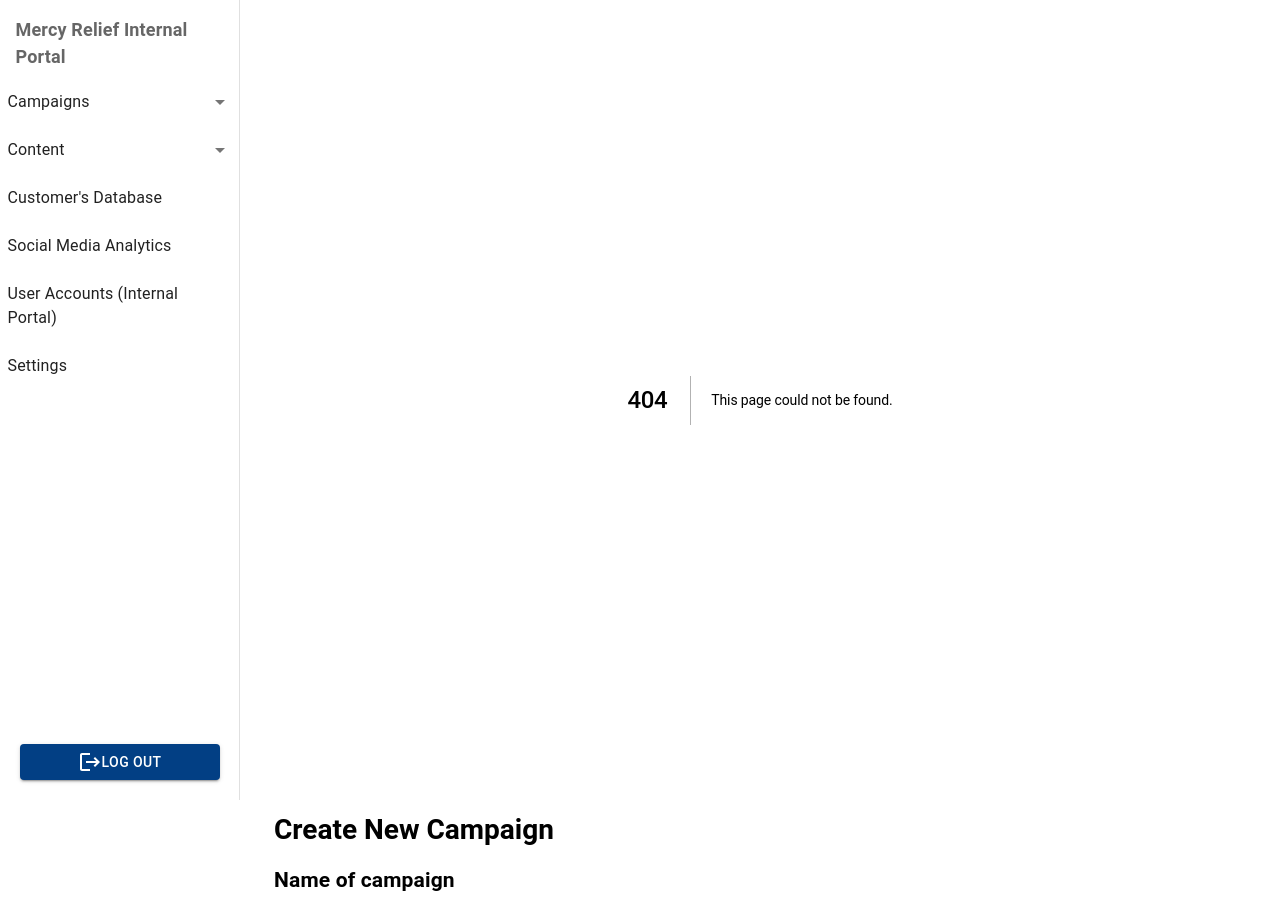
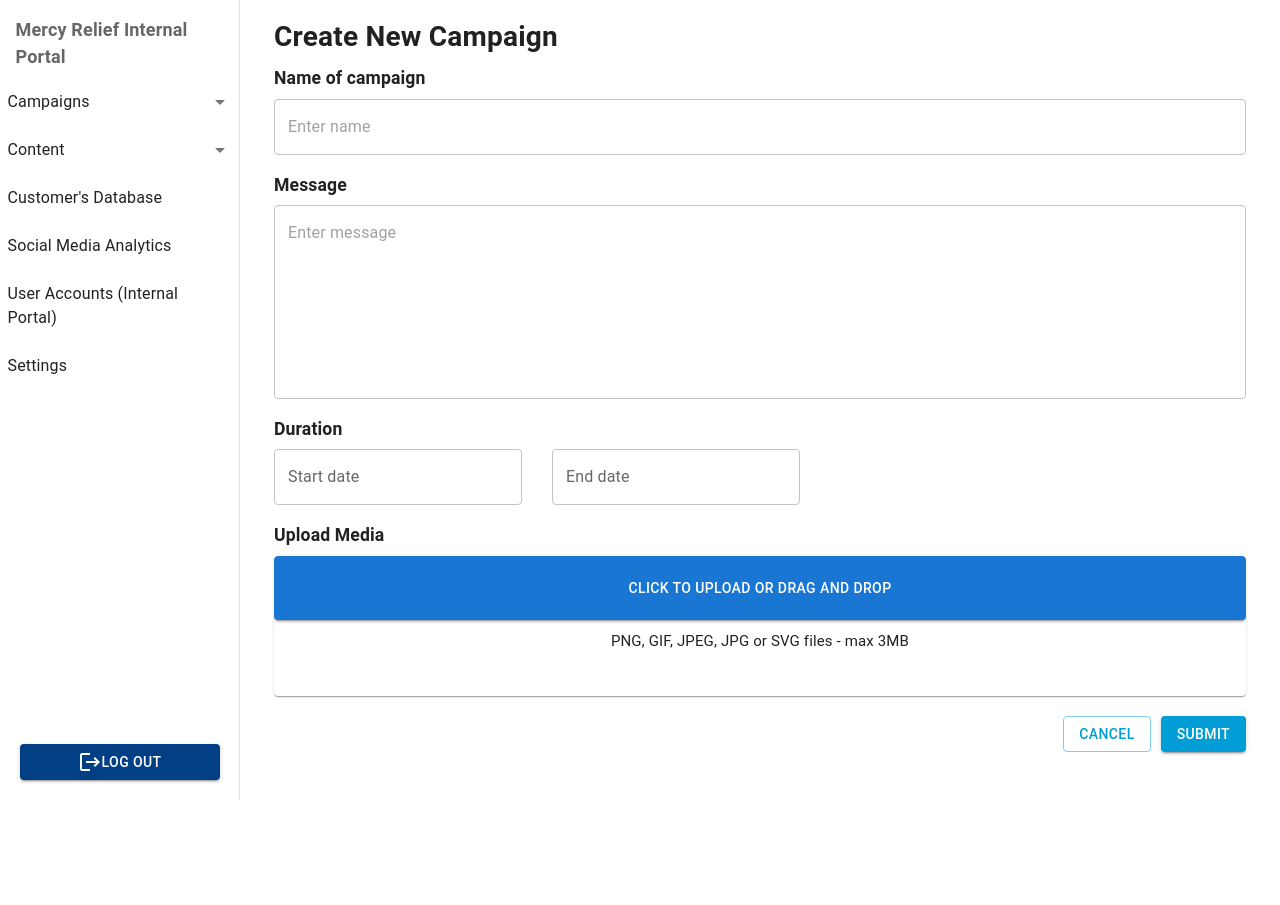
Before and after one commit to dsc-project-mr/mr-fe-internal, a Next.js app: page /campaign in a window 1280 px wide. Before the commit this address had no page. Shown: the top 905 px of the page. After the commit the page ends 800 px from the top, so only its background shows below. Built offline with nearby package versions, Linux system fonts and the light colour scheme.

Commit message:
Completed CreateNewCampaign page

```diff
--- a/components/CreateNewCampaign/MultipleFileUploadField.tsx
+++ b/components/CreateNewCampaign/MultipleFileUploadField.tsx
@@ -1,11 +1,10 @@
-import { Grid, Typography } from '@mui/material';
+import { Grid, Button, Typography, Stack } from '@mui/material';
 import { useField } from 'formik';
 import React, { useCallback, useEffect, useState } from 'react';
 import { FileError, FileRejection, useDropzone } from 'react-dropzone';
 import SingleFileUploadWithProgress from './SingleFileUploadWithProgress';
 import { UploadError } from './UploadError';
 
-// import { makeStyles } from '@mui/styles';
 import { createTheme, ThemeProvider } from '@mui/material/styles';
 
 let currentId = 0;
@@ -23,31 +22,8 @@ export interface UploadableFile {
 
 const theme = createTheme();
 
-// const useStyles = makeStyles((theme) => ({
-//   dropzone: {
-//     border: `2px dashed ${theme.palette.primary.main}`,
-//     borderRadius: theme.shape.borderRadius,
-//     display: 'flex',
-//     alignItems: 'center',
-//     justifyContent: 'center',
-//     background: theme.palette.background.default,
-//     height: theme.spacing(10),
-//     outline: 'none',
-//   },
-// }));
-
-const styledTypo = {
-  textAlign: 'center',
-  display: 'flex',
-  justifyContent: 'center',
-  alignItems: 'center',
-}
-
-
 const MultipleFileUploadField = ({ name }: { name: string }) => {
   const [_, __, helpers] = useField(name);
-//   const classes = useStyles();
-
   const [files, setFiles] = useState<UploadableFile[]>([]);
   const onDrop = useCallback((accFiles: File[], rejFiles: FileRejection[]) => {
     const mappedAcc = accFiles.map((file) => ({ file, errors: [], id: getNewId() }));
@@ -57,7 +33,6 @@ const MultipleFileUploadField = ({ name }: { name: string }) => {
 
   useEffect(() => {
     helpers.setValue(files);
-    // helpers.setTouched(true);
   }, [files]);
 
   function onUpload(file: File, url: string) {
@@ -89,8 +64,11 @@ const MultipleFileUploadField = ({ name }: { name: string }) => {
         <Grid item>
             <div {...getRootProps()}>
             <input {...getInputProps()} />
-            <Typography sx={styledTypo}>Click to upload or drag and drop</Typography>
-            <Typography sx={styledTypo}>PNG, GIF, JPEG, JPG or SVG files - max 3MB</Typography>
+            <Stack sx={styledStack}>
+              <Button variant="contained" sx={styledButton}>Click to upload or drag and drop</Button>
+              <Typography sx={styledTypo}>PNG, GIF, JPEG, JPG or SVG files - max 3MB</Typography>
+            </Stack>
+
             </div>
         </Grid>
 
@@ -117,5 +95,22 @@ const MultipleFileUploadField = ({ name }: { name: string }) => {
   );
 }
 
+const styledStack = {
+  display: 'flex',
+  justifyContent: 'center',
+}
+
+const styledTypo = {
+  textAlign: 'center',
+  display: 'flex',
+  justifyContent: 'center',
+  alignItems: 'center',
+  fontSize: '15px',
+  marginTop: '10px'
+}
+
+const styledButton = {
+  padding: '20px',
+}
 
 export default MultipleFileUploadField;
--- a/components/CreateNewCampaign/SingleFileUploadWithProgress.tsx
+++ b/components/CreateNewCampaign/SingleFileUploadWithProgress.tsx
@@ -25,9 +25,9 @@ const SingleFileUploadWithProgress = ({
   }, []);
 
   return (
-    <Grid item>
+    <Grid item sx={styledGrid}>
       <FileHeader file={file} onDelete={onDelete} />
-      <LinearProgress variant="determinate" value={progress} />
+      <LinearProgress variant="determinate" value={progress} sx={styledProgress}/>
     </Grid>
   );
 }
@@ -60,4 +60,14 @@ function uploadFile(file: File, onProgress: (percentage: number) => void) {
   });
 }
 
+const styledProgress = {
+  width: '100%',
+}
+
+const styledGrid = {
+  marginLeft: '20px',
+  marginRight: '20px',
+  marginTop: '10px'
+}
+
 export default SingleFileUploadWithProgress;
--- a/components/CreateNewCampaign/UploadMedia.tsx
+++ b/components/CreateNewCampaign/UploadMedia.tsx
@@ -1,4 +1,4 @@
-import { Button, Card, CardContent, Grid } from '@mui/material';
+import { Card, Grid } from '@mui/material';
 import { Form, Formik } from 'formik';
 import React from 'react';
 import { array, object, string } from 'yup';
@@ -6,8 +6,6 @@ import MultipleFileUploadField from './MultipleFileUploadField';
 
 const UploadMedia = () => {
   return (
-    <Card>
-      <CardContent>
     <Formik
       initialValues={{ files: [] }}
       validationSchema={object({
@@ -18,33 +16,26 @@ const UploadMedia = () => {
         ),
       })}
       onSubmit={(values) => {
-            console.log('values', values);
-            return new Promise((res) => setTimeout(res, 2000));
+        console.log('values', values)
+        return new Promise((res) => setTimeout(res, 2000))
       }}
     >
-          {({isValid, isSubmitting }) => (
+      {() => (
         <Form>
-              <Grid container spacing={2} direction="column" sx={{height: '100%'}}>
+          <Card style={styledCard}>
+            <Grid container spacing={2} direction="column">
               <MultipleFileUploadField name="files" />
-
-                <Grid item>
-                  <Button
-                    variant="contained"
-                    color="primary"
-                    disabled={!isValid || isSubmitting}
-                    type="submit"
-                    sx={{marginTop: '10px'}}
-                  >
-                    Submit
-                  </Button>
             </Grid>
-              </Grid>
+          </Card>
         </Form>
       )}
     </Formik>
-      </CardContent>
-    </Card>
-  );
+  )
 }
 
-export default UploadMedia;
+const styledCard = {
+  minHeight: '140px',
+  overflow: 'scroll',
+}
+
+export default UploadMedia
--- a/components/CreateNewCampaign/index.tsx
+++ /dev/null
@@ -1,91 +0,0 @@
-import * as React from 'react';
-import { TextField } from "@mui/material";
-import { Typography } from "@mui/material";
-import { Box } from "@mui/system";
-import { LocalizationProvider } from "@mui/x-date-pickers";
-import { AdapterDateFns } from '@mui/x-date-pickers/AdapterDateFns';
-import { DateTimePicker } from '@mui/x-date-pickers';
-import { useState } from "react";
-import UploadMedia from './UploadMedia';
-
-const CreateNewCampaign = () => {
-    // const[value, setValue] = useState<DateRange<Date>>([null, null]);
-    const[startDate, setStartDate] = useState(null);
-    const[endDate, setEndDate] = useState(null);
-
-    return (
-        <Box sx={styledMainBox}>
-            <Typography variant="h3" gutterBottom sx={styledCreateNewCampaign}>Create New Campaign</Typography>
-            <Typography variant="h4" gutterBottom sx={styledNameOfCampaign}>Name of campaign</Typography>
-            <TextField id="outlined-basic"  variant="outlined" placeholder="Enter name" />
-            <Typography variant="h4" gutterBottom sx={styledh4}>Message</Typography>
-            <TextField id="outlined-basic" variant="outlined" placeholder="Enter message" multiline rows={10}/>
-            <Typography variant="h4" gutterBottom sx={styledh4}>Duration</Typography>
-            <LocalizationProvider
-            dateAdapter={AdapterDateFns}
-            localeText={{ start: 'Start date', end: 'End date' }}
-            >
-            <Box sx={styledDateBox}>
-                <DateTimePicker
-                    renderInput={(props) => <TextField {...props} />}
-                    label="Start date"
-                    disablePast
-                    value={startDate}
-                    onChange={(newValue) => {
-                    setStartDate(newValue);
-                    }}
-                />
-                <DateTimePicker
-                    renderInput={(props) => <TextField {...props} />}
-                    label="End date"
-                    disablePast
-                    value={endDate}
-                    onChange={(newValue) => {
-                    setEndDate(newValue);
-                    }}
-                />
-            </Box>
-            <Typography variant="h4" gutterBottom sx={styledh4}>Upload Media</Typography>
-            </LocalizationProvider>
-            <UploadMedia />
-        </Box>
-    )
-}
-export default CreateNewCampaign;
-
-const styledMainBox = {
-    display: 'flex',
-    flexDirection: 'column',
-    width: '100%',
-    height: '100%',
-    padding: '10px',
-    backgroundColor: '',
-}
-
-const styledCreateNewCampaign = {
-    display: 'flex',
-    alignItems: 'center',
-    textAlign: 'center',
-    fontWeight: '700',
-    fontSize: '28px',
-    lineHeight: '40px',
-}
-
-const styledNameOfCampaign = {
-    fontWeight: '700',
-    fontSize: '21px',
-    lineHeight: '40px',
-}
-
-
-const styledh4 = {
-    fontWeight: '700',
-    fontSize: '21px',
-    lineHeight: '40px',
-    marginTop: '1rem'
-}
-
-const styledDateBox = {
-    display: 'flex',
-    gap: '30px',
-}
--- a/pages/_app.tsx
+++ b/pages/_app.tsx
@@ -1,8 +1,7 @@
 import type { AppProps } from 'next/app'
 import Layout from 'components/Layout'
-import CreateNewCampaign from 'components/CreateNewCampaign'
 
-/*
+
 function MyApp({ Component, pageProps }: AppProps) {
   return (
     <Layout>
@@ -12,15 +11,3 @@ function MyApp({ Component, pageProps }: AppProps) {
 }
 
 export default MyApp
-*/
-
-function MyApp({ Component, pageProps }: AppProps) {
-  return (
-    <Layout>
-      <Component {...pageProps} />
-      <CreateNewCampaign />
-    </Layout>
-  )
-}
-
-export default MyApp
--- /dev/null
+++ b/pages/campaign/index.tsx
@@ -0,0 +1,133 @@
+import * as React from 'react';
+import { TextField, Typography, Box, Grid, Button } from "@mui/material";
+import { LocalizationProvider } from "@mui/x-date-pickers";
+import { AdapterDateFns } from '@mui/x-date-pickers/AdapterDateFns';
+import { DateTimePicker } from '@mui/x-date-pickers';
+import { useState } from "react";
+import UploadMedia from '../../components/CreateNewCampaign/UploadMedia';
+
+const CreateNewCampaign = () => {
+    const [startDate, setStartDate] = useState(null)
+    const [endDate, setEndDate] = useState(null)
+
+    return (
+      <Box sx={styledMainBox}>
+        <Typography variant="h4" gutterBottom sx={styledCreateNewCampaign}>
+          Create New Campaign
+        </Typography>
+        <Typography variant="h6" gutterBottom sx={styledNameOfCampaign}>
+          Name of campaign
+        </Typography>
+        <TextField
+          id="outlined-basic"
+          variant="outlined"
+          placeholder="Enter name"
+        />
+        <Typography variant="h6" gutterBottom sx={styledh4}>
+          Message
+        </Typography>
+        <TextField
+          id="outlined-basic"
+          variant="outlined"
+          placeholder="Enter message"
+          multiline
+          rows={7}
+        />
+        <Typography variant="h6" gutterBottom sx={styledh4}>
+          Duration
+        </Typography>
+        <LocalizationProvider
+          dateAdapter={AdapterDateFns}
+          localeText={{ start: 'Start date', end: 'End date' }}
+        >
+          <Box sx={styledDateBox}>
+            <DateTimePicker
+              renderInput={(props) => <TextField {...props} />}
+              label="Start date"
+              disablePast
+              value={startDate}
+              onChange={(newValue) => {
+                setStartDate(newValue)
+              }}
+            />
+            <DateTimePicker
+              renderInput={(props) => <TextField {...props} />}
+              label="End date"
+              disablePast
+              value={endDate}
+              onChange={(newValue) => {
+                setEndDate(newValue)
+              }}
+            />
+          </Box>
+          <Typography variant="h6" gutterBottom sx={styledh4}>
+            Upload Media
+          </Typography>
+        </LocalizationProvider>
+        <UploadMedia />
+        <Grid
+          container
+          direction="row"
+          justifyContent="flex-end"
+          alignItems="center"
+        >
+          <Grid item>
+            <Button
+              variant="outlined"
+              color="primary"
+              type="submit"
+              sx={styledButton}
+            >
+              Cancel
+            </Button>
+            <Button
+              variant="contained"
+              color="primary"
+              type="submit"
+              sx={styledButton}
+            >
+              Submit
+            </Button>
+          </Grid>
+        </Grid>
+      </Box>
+    )
+  }
+  export default CreateNewCampaign
+
+  const styledMainBox = {
+    display: 'flex',
+    flexDirection: 'column',
+    width: '100%',
+    height: '100%',
+    padding: '10px',
+    backgroundColor: '',
+  }
+
+  const styledCreateNewCampaign = {
+    display: 'flex',
+    alignItems: 'center',
+    textAlign: 'center',
+    fontWeight: '700',
+    fontSize: '28px',
+    paddingTop: '10px',
+  }
+
+  const styledNameOfCampaign = {
+    fontWeight: '700',
+  }
+
+  const styledh4 = {
+    fontWeight: '700',
+    marginTop: '1rem',
+  }
+
+  const styledDateBox = {
+    display: 'flex',
+    gap: '30px',
+  }
+
+  const styledButton = {
+    marginTop: '20px',
+    marginLeft: '10px',
+  }
```
Also changed, not shown: components/CreateNewCampaign/UploadError.tsx (+0 -8 lines). Lines whose indentation alone changed are shown as unchanged.
